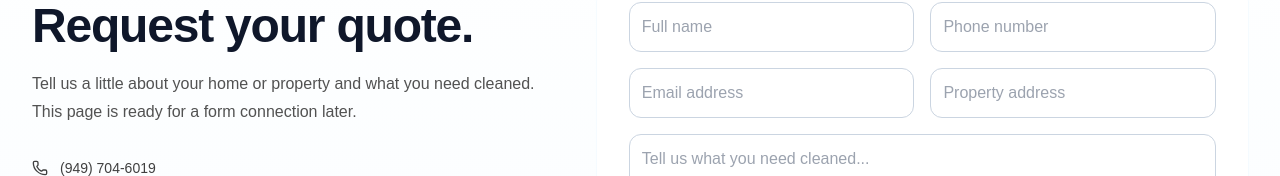
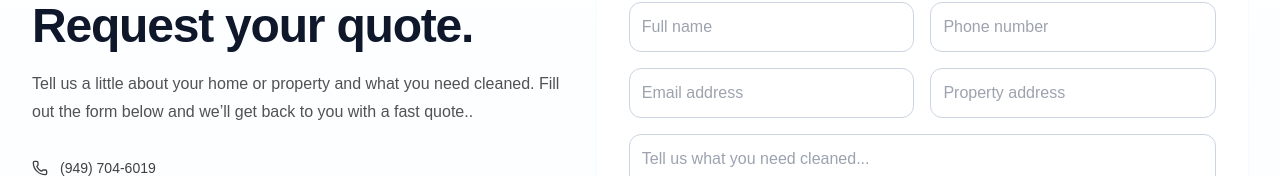
Before and after one commit to KyleDarling/darling-window-cleaning, a React (Vite) app: page / in a window 1280 px wide. Both pictures are taken after a click on the button "Contact". Shown: the part 175-351 px from the top of the page. Built offline with nearby package versions, Linux system fonts and the light colour scheme.

Commit message:
Update App.jsx

```diff
--- a/src/App.jsx
+++ b/src/App.jsx
@@ -849,7 +849,7 @@ function ContactPage() {
         <div>
           <div className="text-sm font-semibold uppercase tracking-[0.2em] text-neutral-500">Contact</div>
           <h1 className="mt-3 text-4xl font-semibold tracking-tight sm:text-5xl">Request your quote.</h1>
-          <p className="mt-5 text-base leading-7 text-neutral-600">Tell us a little about your home or property and what you need cleaned. This page is ready for a form connection later.</p>
+          <p className="mt-5 text-base leading-7 text-neutral-600">Tell us a little about your home or property and what you need cleaned. Fill out the form below and we’ll get back to you with a fast quote..</p>
           <div className="mt-8 space-y-4 text-sm text-neutral-700">
             <div className="flex items-center gap-3"><Phone className="h-4 w-4" /> {phoneDisplay}</div>
             <div className="flex items-center gap-3"><MapPin className="h-4 w-4" /> Huntington Beach, California</div>
```
